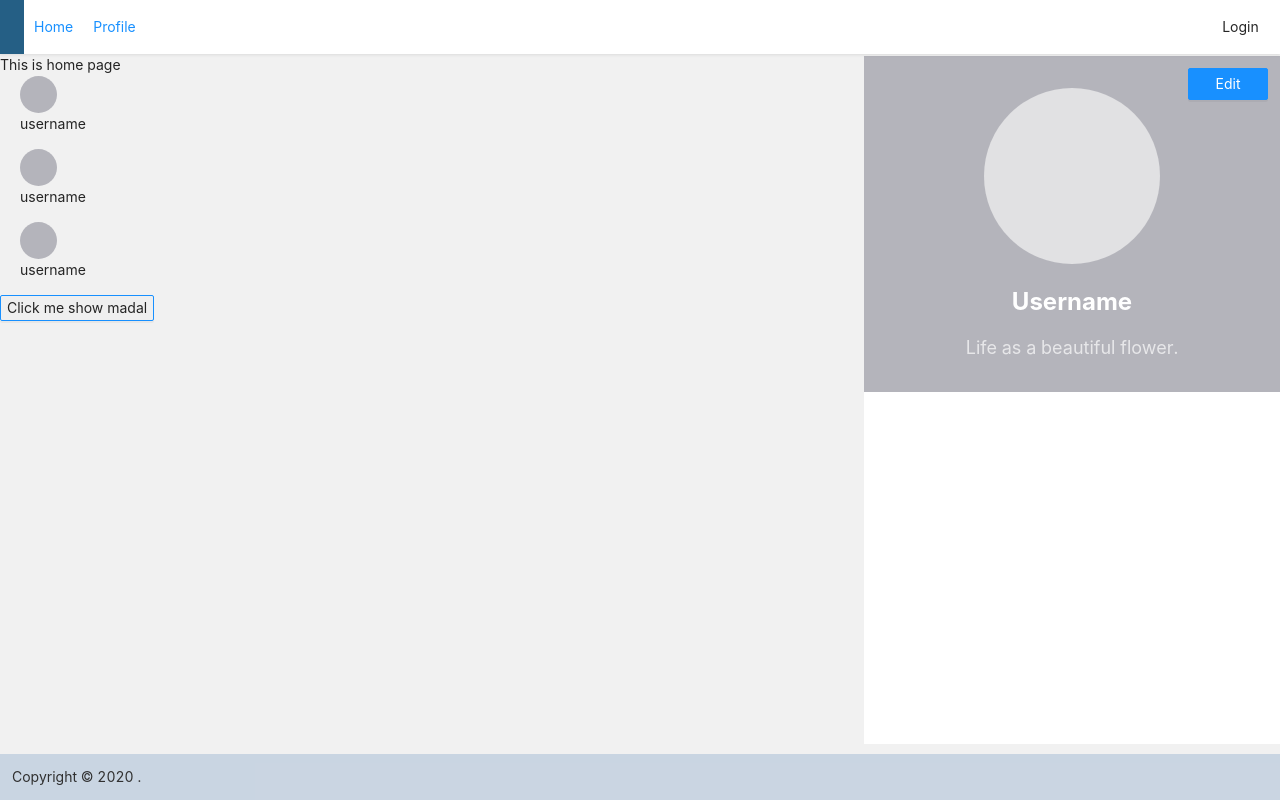
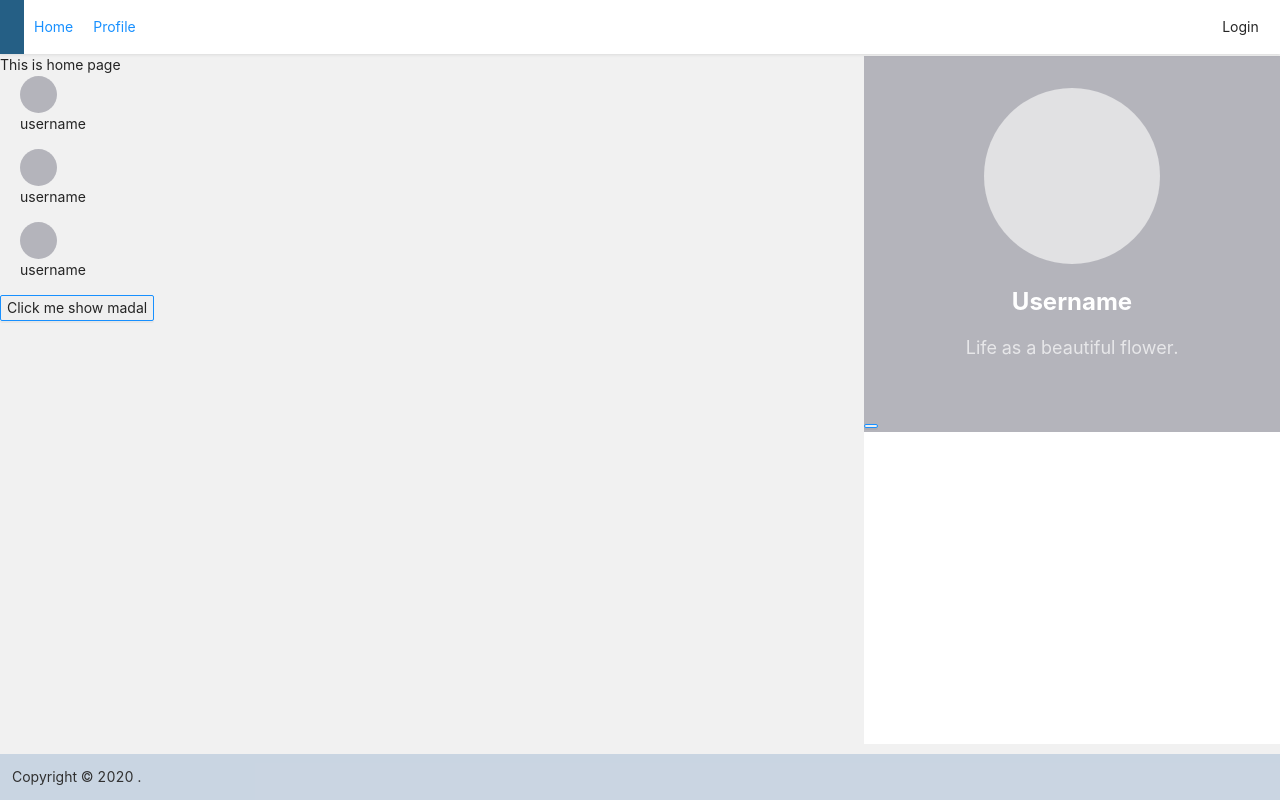
Before and after one commit to nhuquyenit99/anonymous-chat, a React (Create React App) app: page / in a window 1280 px wide. Built offline with nearby package versions, Linux system fonts and the light colour scheme.

Commit message:
refactor: button

```diff
--- a/src/components/base-button/index.tsx
+++ b/src/components/base-button/index.tsx
@@ -1,14 +1,12 @@
-import React from 'react';
+import React, { ButtonHTMLAttributes, DetailedHTMLProps } from 'react';
 import './style.scss';
 
-type BaseButtonType = {
-    btnType: string;
-    clicked: any;
-    btnName: string;
+type BaseButtonType =  DetailedHTMLProps<ButtonHTMLAttributes<HTMLButtonElement>, HTMLButtonElement> & {
+    className?: string;
 }
 
-export function BaseButton({ btnType, clicked, btnName }: BaseButtonType) {
+export function BaseButton({ className, children, ...rest }: React.PropsWithChildren<BaseButtonType>) {
     return (
-        <button className={btnType} onClick={clicked}>{btnName}</button>
+        <button className={className} {...rest} >{children}</button>
     );
 }
```
